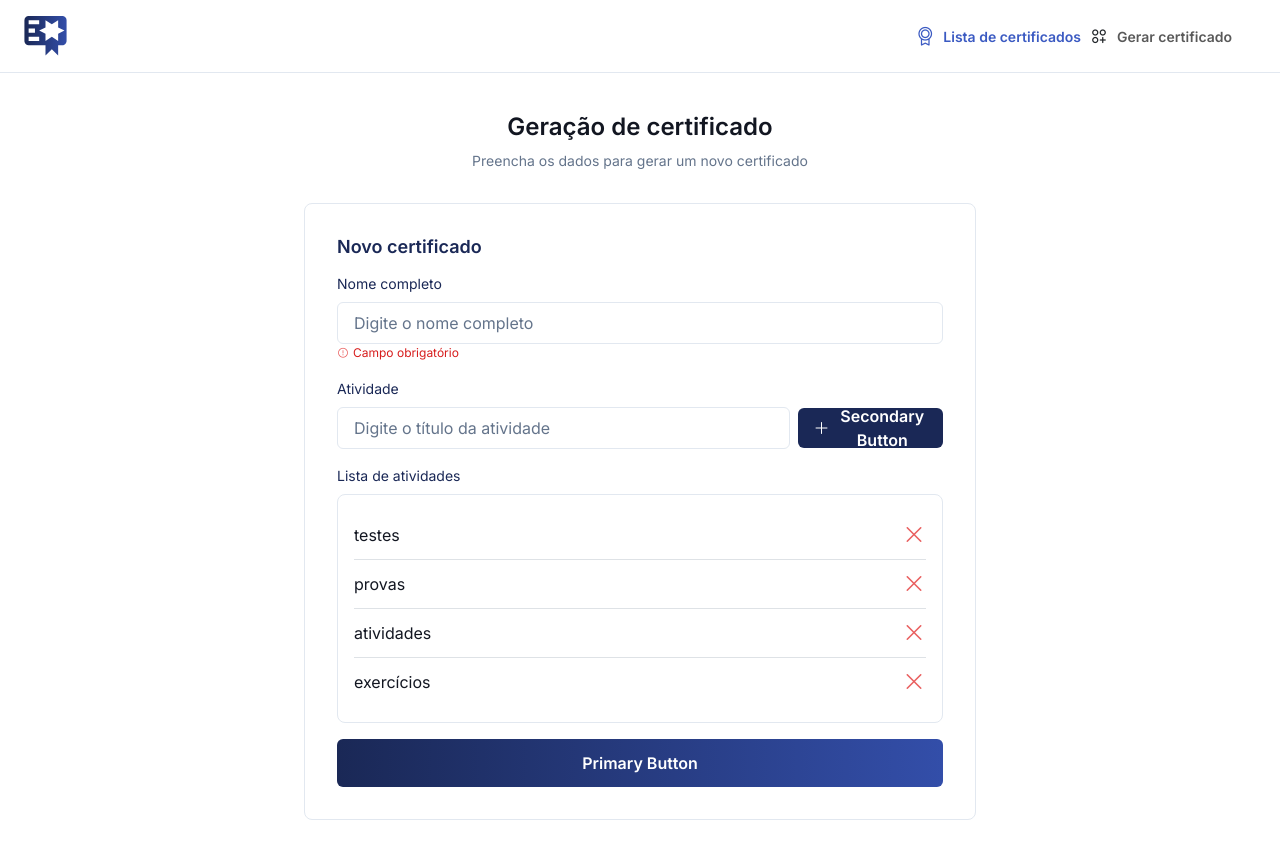
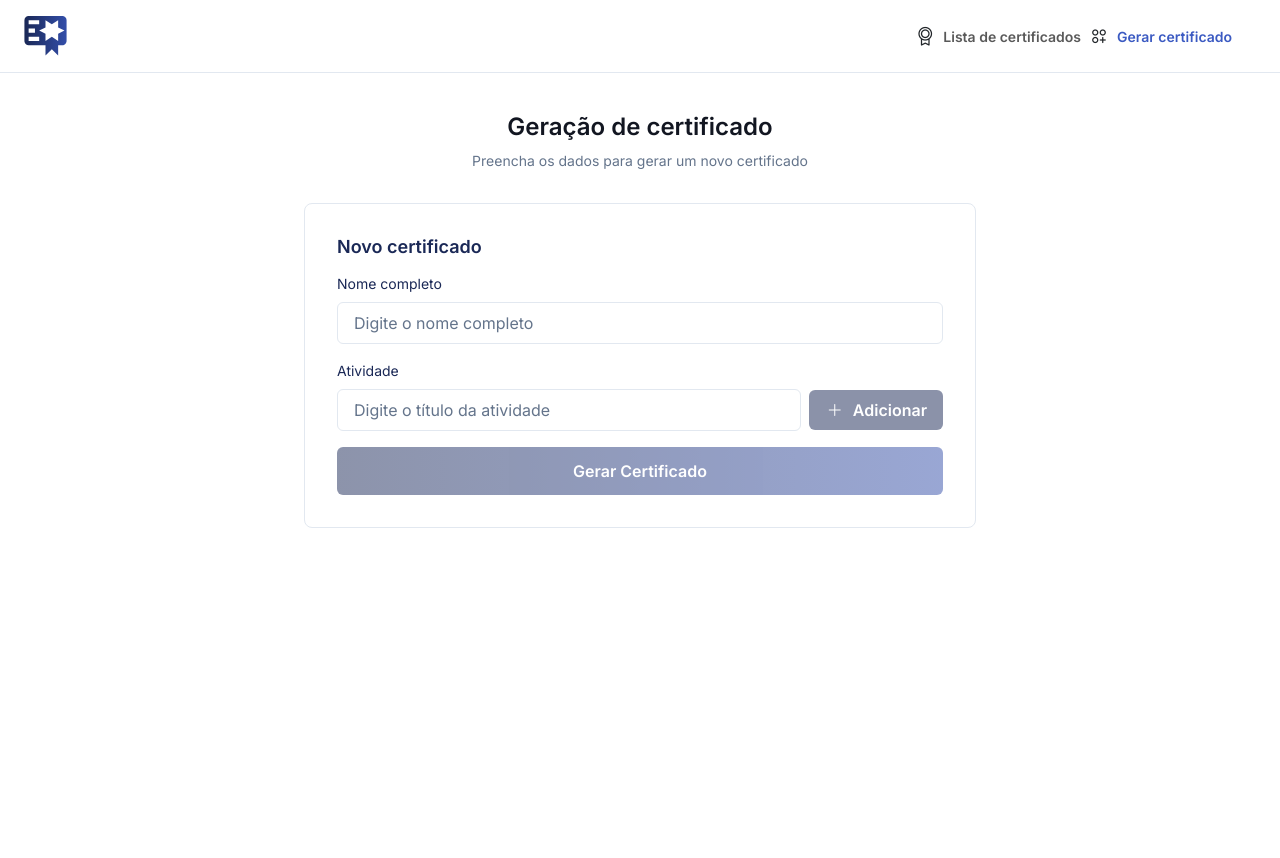
Before and after one commit to gladistory/gerador-certificados, an Angular app: page /gerador-certificados in a window 1280 px wide. Shown: the top 858 px of the page. After the commit the page ends 800 px from the top, so only its background shows below. Built offline with nearby package versions, Linux system fonts and the light colour scheme.

Commit message:
ajustes na validação

```diff
--- a/src/app/components/item-certificado/item-certificado.html
+++ b/src/app/components/item-certificado/item-certificado.html
@@ -6,6 +6,6 @@
             </div>
             <small class="small-date">Gerado em 21/04/2025</small>
         </div>
-        <app-secundary-button (click)="redirectToCertificado()"></app-secundary-button>
+        <app-secundary-button (click)="redirectToCertificado()" [textSecundaryButton]="'Ver'"></app-secundary-button>
     </div>
 </div>
--- a/src/app/components/navbar/navbar.html
+++ b/src/app/components/navbar/navbar.html
@@ -6,12 +6,15 @@
         <div class="collapse navbar-collapse justify-content-end">
             <ul class="navbar-nav">
                 <li class="nav-item d-flex align-items-center">
-                    <i class="ph ph-medal active"></i>
-                    <a class="nav-link active" routerLink="/"> Lista de certificados</a>
+                    <i class="ph ph-medal"></i>
+                    <a class="nav-link" [routerLinkActiveOptions]="{ exact: true }" routerLinkActive="active"
+                        routerLink="/"> Lista de certificados</a>
                 </li>
                 <li class="nav-item d-flex align-items-center">
                     <i class="ph ph-circles-three-plus"></i>
-                    <a class="nav-link" routerLink="/gerador-certificados">Gerar certificado</a>
+                    <a class="nav-link" [routerLinkActiveOptions]="{ exact: true }" routerLinkActive="active"
+                        routerLink="/gerador-certificados">Gerar
+                        certificado</a>
                 </li>
             </ul>
         </div>
--- a/src/app/components/navbar/navbar.ts
+++ b/src/app/components/navbar/navbar.ts
@@ -1,9 +1,9 @@
 import { Component } from '@angular/core';
-import { RouterLink } from '@angular/router';
+import { RouterLink, RouterModule } from '@angular/router';
 
 @Component({
   selector: 'app-navbar',
-  imports: [RouterLink],
+  imports: [RouterLink, RouterModule],
   templateUrl: './navbar.html',
   styleUrl: './navbar.css'
 })
--- a/src/app/components/pages/certificados/certificados.html
+++ b/src/app/components/pages/certificados/certificados.html
@@ -13,8 +13,8 @@
             <p>Gere certificados para consultar o histórico</p>
         </div>
         <div class="container d-flex justify-content-center">
-            <app-secundary-button [routerLink]="[routeCreateCertificado]">
-            </app-secundary-button>
+            <app-secundary-button [routerLink]="[routeCreateCertificado]"
+                [textSecundaryButton]="'Gerar Certificado'"></app-secundary-button>
         </div>
     </div>
 </div>
--- a/src/app/components/pages/geracao-certificados/geracao-certificados.css
+++ b/src/app/components/pages/geracao-certificados/geracao-certificados.css
@@ -106,3 +106,7 @@ textarea::placeholder {
     margin-right: 4px;
     color: #E95F5F;
 }
+
+.form-group:has(.error-message) label {
+    color: #D71D1D;
+}
--- a/src/app/components/pages/geracao-certificados/geracao-certificados.html
+++ b/src/app/components/pages/geracao-certificados/geracao-certificados.html
@@ -8,35 +8,38 @@
         <div class="title-form">
             <h3>Novo certificado</h3>
         </div>
-        <form class="form-container">
+        <form #form="ngForm" novalidate class="form-container">
             <div class="mb-3 form-group">
-                <label for="exampleInputEmail1" class="form-label">Nome completo</label>
-                <input [(ngModel)]="nome" name="nome" type="text" class="form-custom-control"
-                    placeholder="Digite o nome completo">
-                <div class="error-message">
+                <label for="nome" class="form-label">Nome completo</label>
+                <input [(ngModel)]="nome" #nomeRef="ngModel" required maxlength="100" name="nome" type="text"
+                    class="form-custom-control" placeholder="Digite o nome completo">
+                <div *ngIf="nomeRef.invalid && (nomeRef.dirty || nomeRef.touched)" class="error-message">
                     <i class="ph ph-warning-circle"></i> Campo obrigatório
                 </div>
             </div>
-            <div class="form-group">
-                <label class="form-label">Atividade</label>
+            <div class="form-group mb-3">
+                <label for="atividade" class="form-label">Atividade</label>
                 <div class="d-flex align-items-center">
-                    <input [(ngModel)]="atividade" name="atividade" id="atividade" type="text"
-                        class="form-custom-control" placeholder="Digite o título da atividade">
-                    <app-secundary-button></app-secundary-button>
+                    <input [(ngModel)]="atividade" #atividadeRef="ngModel" maxlength="50" required name="atividade"
+                        id="atividade" type="text" class="form-custom-control"
+                        placeholder="Digite o título da atividade">
+                    <app-secundary-button (click)="addAtividade()" [textSecundaryButton]="'Adicionar'"
+                        [icon]="'ph ph-plus'" [disabled]="atividadeRef.invalid!"></app-secundary-button>
                 </div>
             </div>
-            <div class="mb-3 mt-3">
+            <div class="mb-3 mt-3" *ngIf="atividades.length > 0">
                 <label class="form-label">Lista de atividades</label>
                 <div class="card-list">
                     <ul class="list-group list-group-flush">
-                        <li class="list-group-item" *ngFor="let atividade of atividades">
+                        <li class="list-group-item" *ngFor="let atividade of atividades; let i = index">
                             {{ atividade }}
-                            <div class="remove-btn"><i class="ph ph-x"></i></div>
+                            <div class="remove-btn" (click)="deleteAtividade(i)"><i class="ph ph-x"></i></div>
                         </li>
                     </ul>
                 </div>
             </div>
-            <app-primary-button></app-primary-button>
+            <app-primary-button [disabled]="form.invalid! && atividades.length === 0"
+                [textPrimaryButton]="'Gerar Certificado'"></app-primary-button>
         </form>
     </div>
 </div>
--- a/src/app/components/pages/geracao-certificados/geracao-certificados.ts
+++ b/src/app/components/pages/geracao-certificados/geracao-certificados.ts
@@ -9,11 +9,25 @@ import { CommonModule } from '@angular/common';
   selector: 'app-geracao-certificados',
   imports: [PrimaryButton, SecundaryButton, FormsModule, CommonModule],
   templateUrl: './geracao-certificados.html',
-  styleUrl: './geracao-certificados.css'
+  styleUrls: ['./geracao-certificados.css']
 })
 export class GeracaoCertificados {
 
   nome: string = '';
   atividade: string = '';
-  atividades: string[] = ["testes", "provas", "atividades", "exercícios"];
+  atividades: string[] = [];
+  formValido: boolean = true;
+
+
+  deleteAtividade(index: number) {
+    this.atividades.splice(index, 1);
+  }
+
+  addAtividade() {
+    if (this.atividade.trim() !== '') {
+      this.atividades.push(this.atividade.trim());
+      this.atividade = '';
+    }
+  }
+
 }
--- a/src/app/components/primary-button/primary-button.html
+++ b/src/app/components/primary-button/primary-button.html
@@ -1 +1 @@
-<button class="custom-button">Primary Button</button>
+<button [ngStyle]="disabled ? {opacity: 0.5} : {}" class="custom-button">{{ textPrimaryButton }}</button>
--- a/src/app/components/secundary-button/secundary-button.html
+++ b/src/app/components/secundary-button/secundary-button.html
@@ -1 +1,6 @@
-<button class="custom-button"><i class="ph ph-plus"></i>Secondary Button</button>
+<button [ngStyle]="disabled ? {opacity: 0.5} : {}" class="custom-button">
+    @if (icon) {
+    <i class="{{ icon }}"></i>
+    }
+    {{ textSecundaryButton }}
+</button>
```
Also changed, not shown: src/app/components/primary-button/primary-button.ts (+6 -2 lines), src/app/components/secundary-button/secundary-button.ts (+7 -2 lines).
